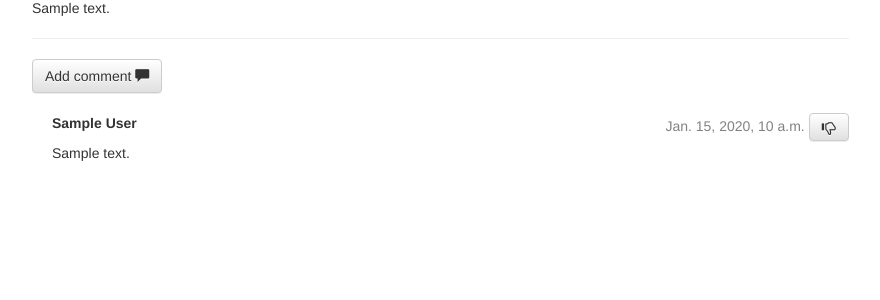
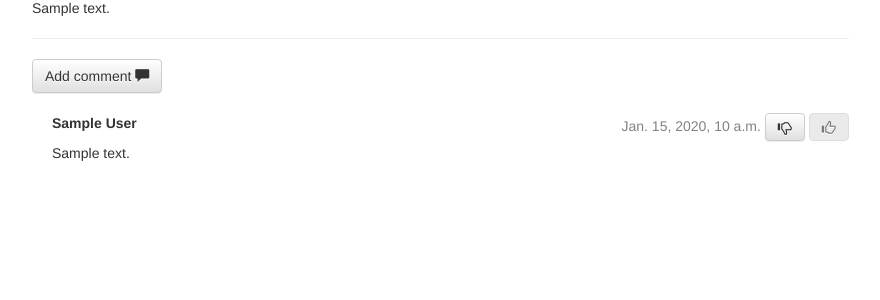
Before and after one commit to z-zora0331/djangogirls, a Django app: page /post/1/ in a window 1280 px wide. Shown: the part 215-515 px from the top of the page, without its empty margins (8-888 px from the left). Run offline with Django 4.2, Linux system fonts and the light colour scheme; a user stored in the database is signed in; tables that the repository leaves empty hold one stand-in row (values such as "Sample post"); some libraries are stand-ins or nearby versions.

Commit message:
[debug] fix a-link disabled

```diff
--- a/blog/templates/blog/post_detail.html
+++ b/blog/templates/blog/post_detail.html
@@ -31,9 +31,11 @@
                     {{ comment.created_date }}
                     {% if user.is_authenticated %}
                         {% if not comment.approved_comment %}
+                            <a class="btn btn-default disabled" href="{% url 'comment_remove' pk=comment.pk %}"><span class="glyphicon glyphicon-thumbs-down"></span></a>
                             <a class="btn btn-default" href="{% url 'comment_approve' pk=comment.pk %}"><span class="glyphicon glyphicon-thumbs-up"></span></a>
                         {% else %}
                             <a class="btn btn-default" href="{% url 'comment_remove' pk=comment.pk %}"><span class="glyphicon glyphicon-thumbs-down"></span></a>
+                            <a class="btn btn-default disabled" href="{% url 'comment_approve' pk=comment.pk %}"><span class="glyphicon glyphicon-thumbs-up"></span></a>
                         {% endif %}
                     {% endif %}
                 </div>
```
